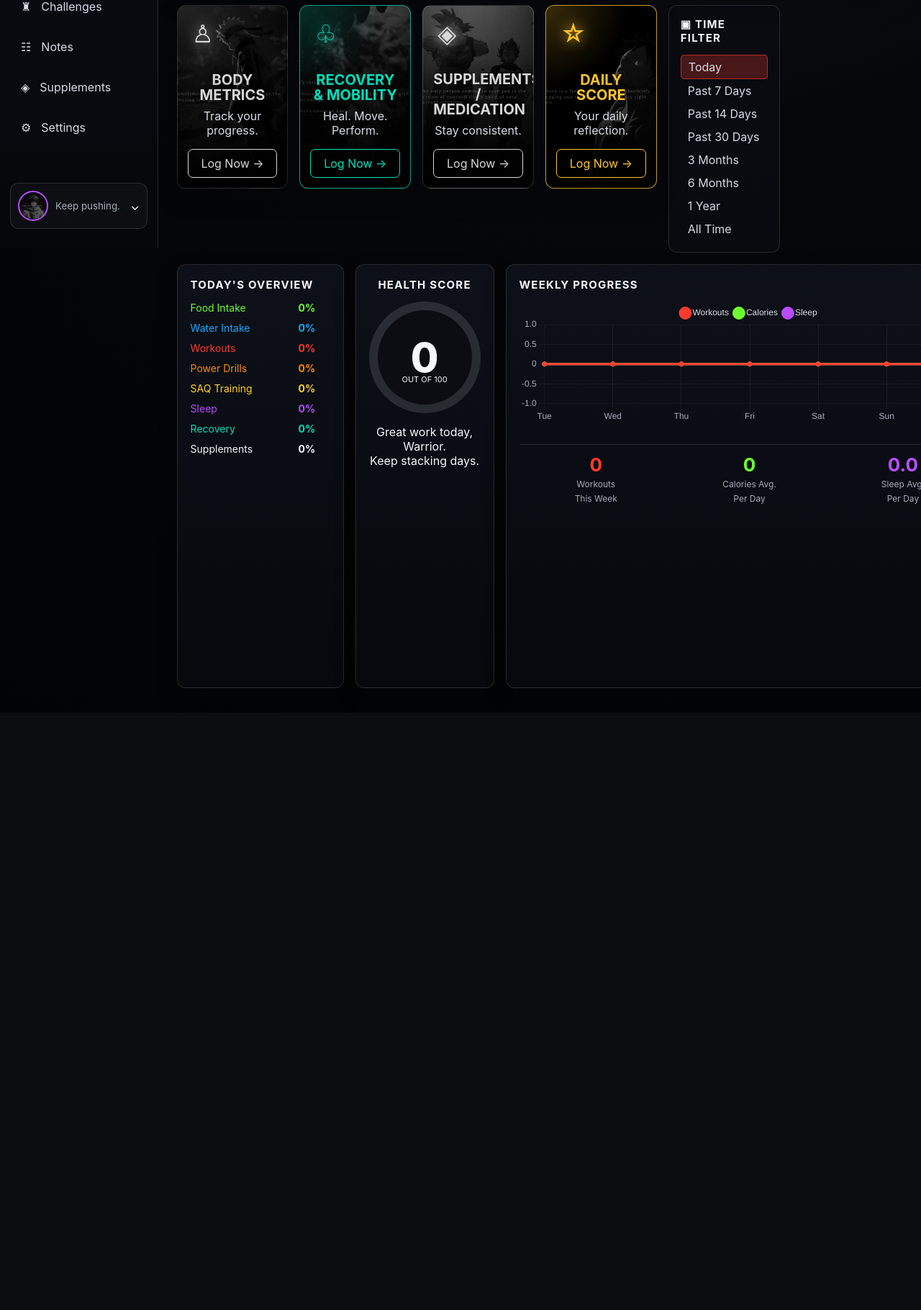
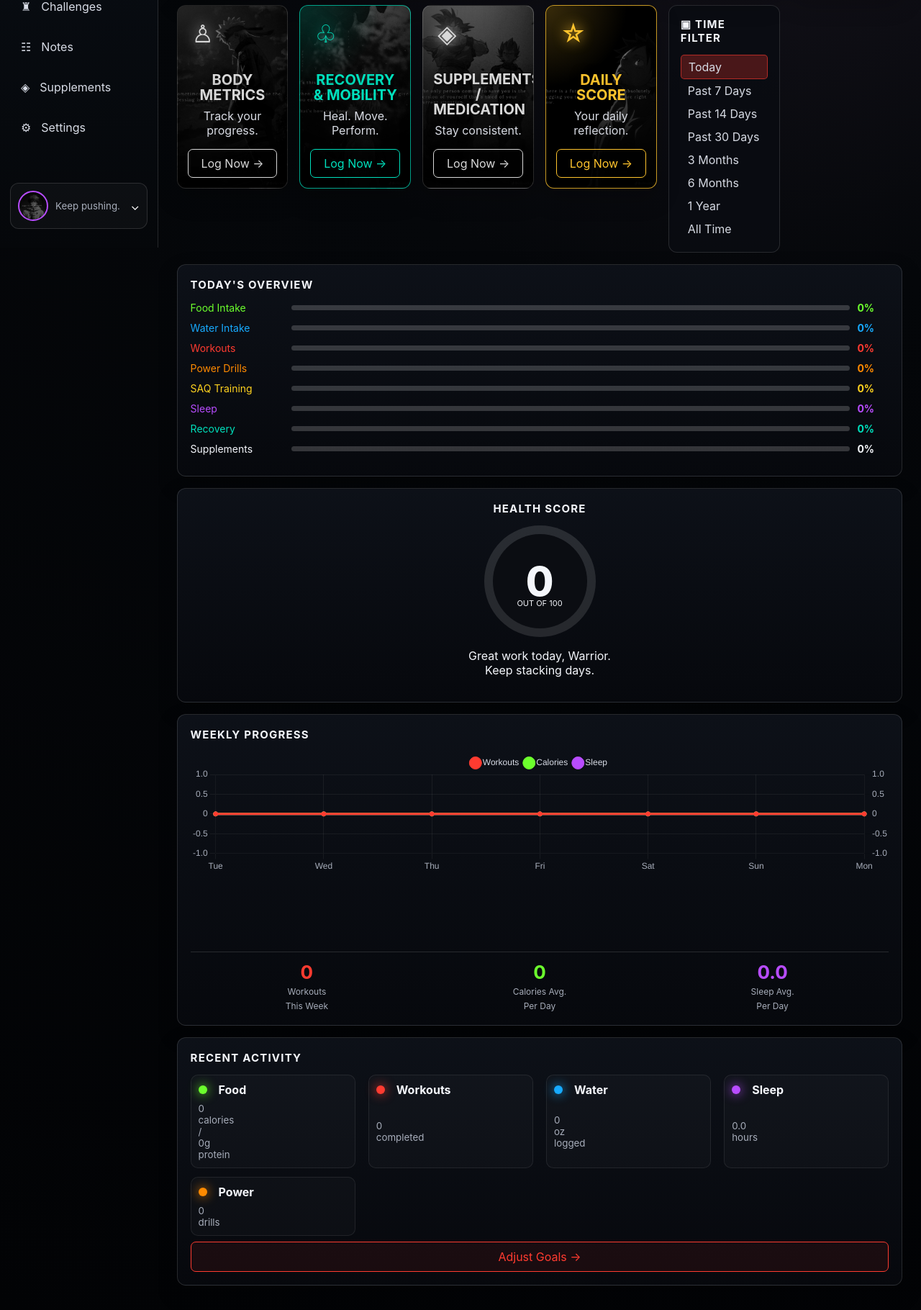
Before and after one commit to martinez4all/HealthTracking, a Flask app: page /dashboard in a window 1280 px wide. Shown: the part 456-2276 px from the top of the page at 72% size. Before the commit the page ends 1446 px from the top, so only its background shows below. Run offline with Flask 3, Linux system fonts and the light colour scheme; the visitor is signed in with stand-in values (Sample User, id 1); data comes from the database, SQL or seed files in the repository.

Commit message:
Add files via upload

```diff
--- a/static/styles.css
+++ b/static/styles.css
@@ -81,3 +81,90 @@ button,input,textarea{font:inherit}
   .placeholder-grid{grid-template-columns:1fr}
   .chart-inner{min-width:720px}
 }
+
+
+/* V4 HARD FIX: force Recent Activity to the bottom, no right-side hidden panel */
+.main{
+  width:100%;
+  max-width:100%;
+  overflow-x:hidden !important;
+}
+
+.bottom-grid{
+  display:flex !important;
+  flex-direction:column !important;
+  width:100% !important;
+  max-width:100% !important;
+  gap:16px !important;
+  margin-top:16px !important;
+}
+
+.bottom-grid > .panel{
+  width:100% !important;
+  max-width:100% !important;
+  min-width:0 !important;
+}
+
+.overview,
+.score-panel,
+.chart-panel,
+.recent{
+  width:100% !important;
+  max-width:100% !important;
+  grid-column:auto !important;
+}
+
+.recent{
+  order:99 !important;
+  display:block !important;
+  min-height:auto !important;
+}
+
+.chart-panel{
+  order:3 !important;
+  overflow:hidden !important;
+}
+
+.overview{ order:1 !important; }
+.score-panel{ order:2 !important; }
+
+.chart-scroll{
+  width:100% !important;
+  max-width:100% !important;
+  overflow-x:hidden !important;
+  overflow-y:hidden !important;
+}
+
+.chart-inner{
+  width:100% !important;
+  min-width:0 !important;
+  max-width:100% !important;
+  height:260px !important;
+}
+
+.chart-inner canvas{
+  width:100% !important;
+  height:260px !important;
+}
+
+.recent ul{
+  display:grid !important;
+  grid-template-columns:repeat(auto-fit, minmax(220px, 1fr)) !important;
+  gap:12px 18px !important;
+  width:100% !important;
+}
+
+.recent li{
+  margin:0 !important;
+  padding:10px !important;
+  border:1px solid rgba(255,255,255,.08);
+  border-radius:10px;
+  background:rgba(255,255,255,.025);
+}
+
+@media(max-width:760px){
+  .chart-inner,
+  .chart-inner canvas{
+    height:240px !important;
+  }
+}
--- a/templates/dashboard.html
+++ b/templates/dashboard.html
@@ -121,7 +121,7 @@
           </div>
         </section>
 
-        <section class="panel recent">
+        <section class="panel recent recent-bottom">
           <h3>RECENT ACTIVITY</h3>
           <ul>
             <li><span class="dot green"></span><b>Food</b><small>{{ log.calories }} calories / {{ log.protein_g }}g protein</small></li>
```
Also changed, not shown: README.md.
